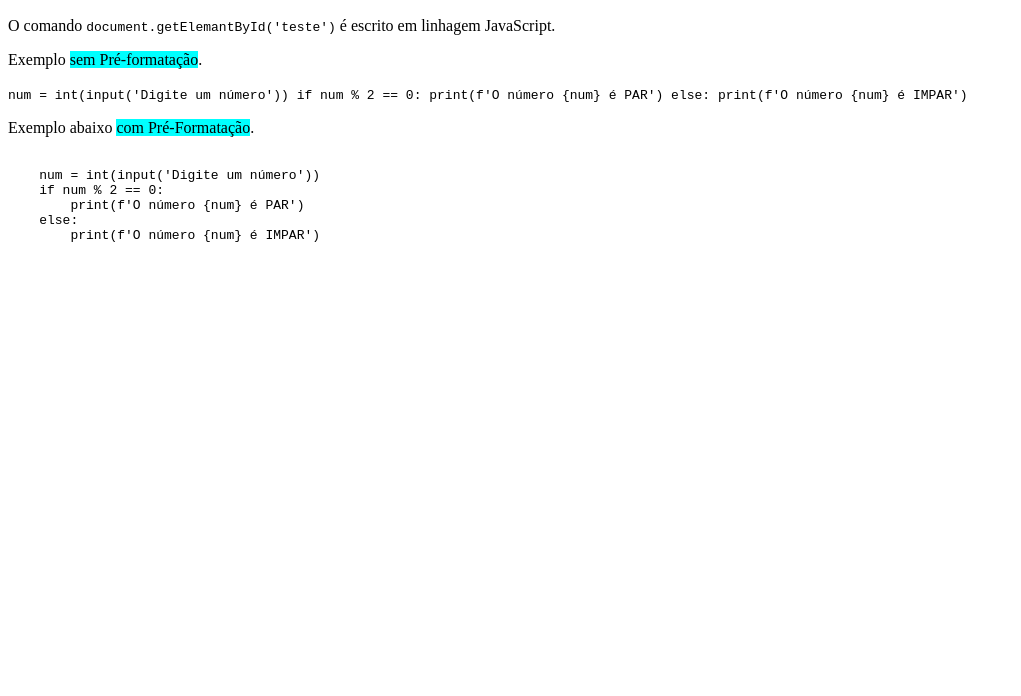
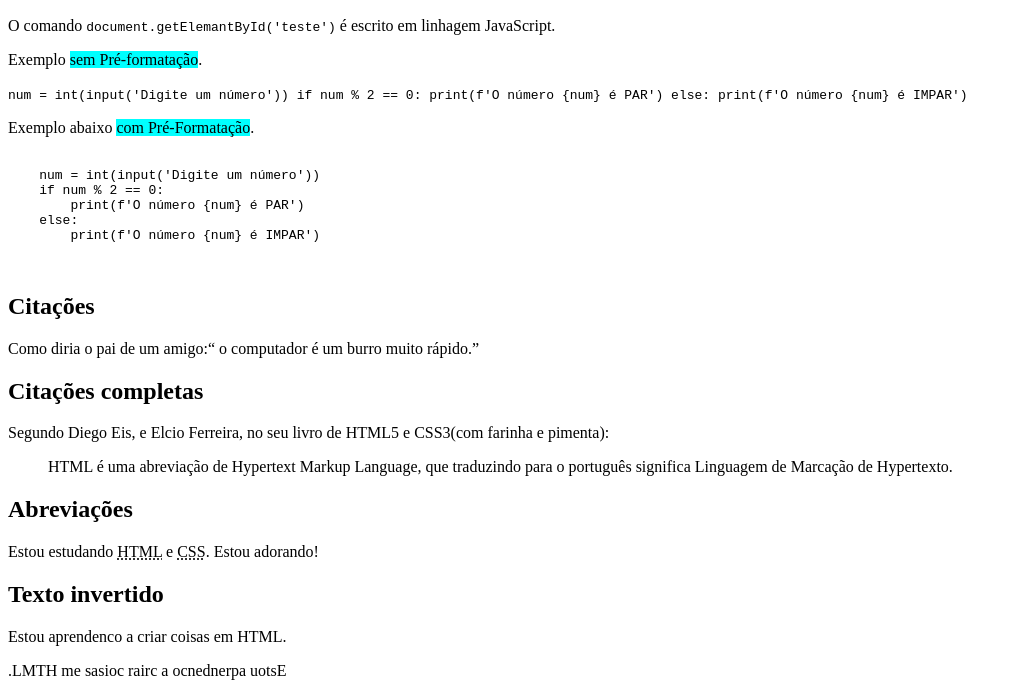
Before and after one commit to Adriney/html-css-, a plain HTML site: page exercicios/ex009/index.html in a window 1280 px wide. Shown: the part 110-806 px from the top of the page, without its empty margins (0-1021 px from the left). Drawn offline with Linux system fonts and the light colour scheme.

Commit message:
Update index.html

```diff
--- a/exercicios/ex009/index.html
+++ b/exercicios/ex009/index.html
@@ -32,5 +32,18 @@
         print(f'O número {num} é IMPAR')
         </code>
     </pre>
+    <h2>Citações</h2>
+    <p>Como diria o pai de um amigo:<q> o computador é um burro muito rápido.</q></p>
+    <h2>Citações completas</h2>
+    <p>Segundo Diego Eis, e Elcio Ferreira, no seu livro de HTML5 e CSS3(com farinha e pimenta): </p>
+    <blockquote cite="https://www.cin.ufpe.br/~dfop/Arquivos/Pacote%20Web/HTML5%20e%20CSS3%20com%20Farinha%20e%20Pimenta%20Diego%20Eis%20e%20Elcio%20Ferreira.pdf">
+        HTML é uma abreviação de Hypertext Markup Language, que traduzindo
+para o português significa Linguagem de Marcação de Hypertexto.
+    </blockquote>
+    <h2>Abreviações</h2>
+    <p>Estou estudando <abbr title=" Hypertext Markup Language">HTML</abbr> e <abbr title=" Cascading Style Sheet">CSS</abbr>. Estou adorando!</p>
+    <h2>Texto invertido</h2>
+    <p><bdo dir="ltr">Estou aprendenco a criar coisas em HTML.</bdo></p>
+    <p><bdo dir="rtl">Estou aprendenco a criar coisas em HTML.</bdo></p>
 </body>
 </html>
```
